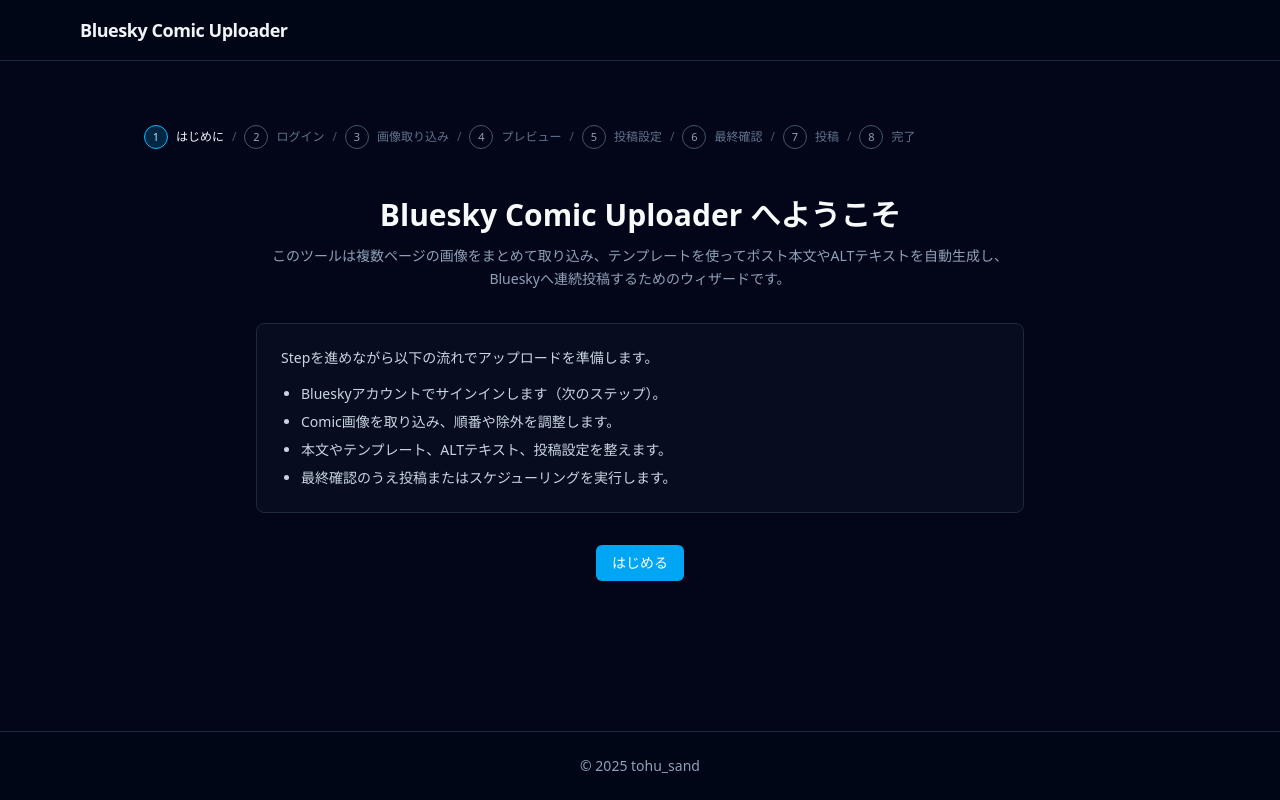
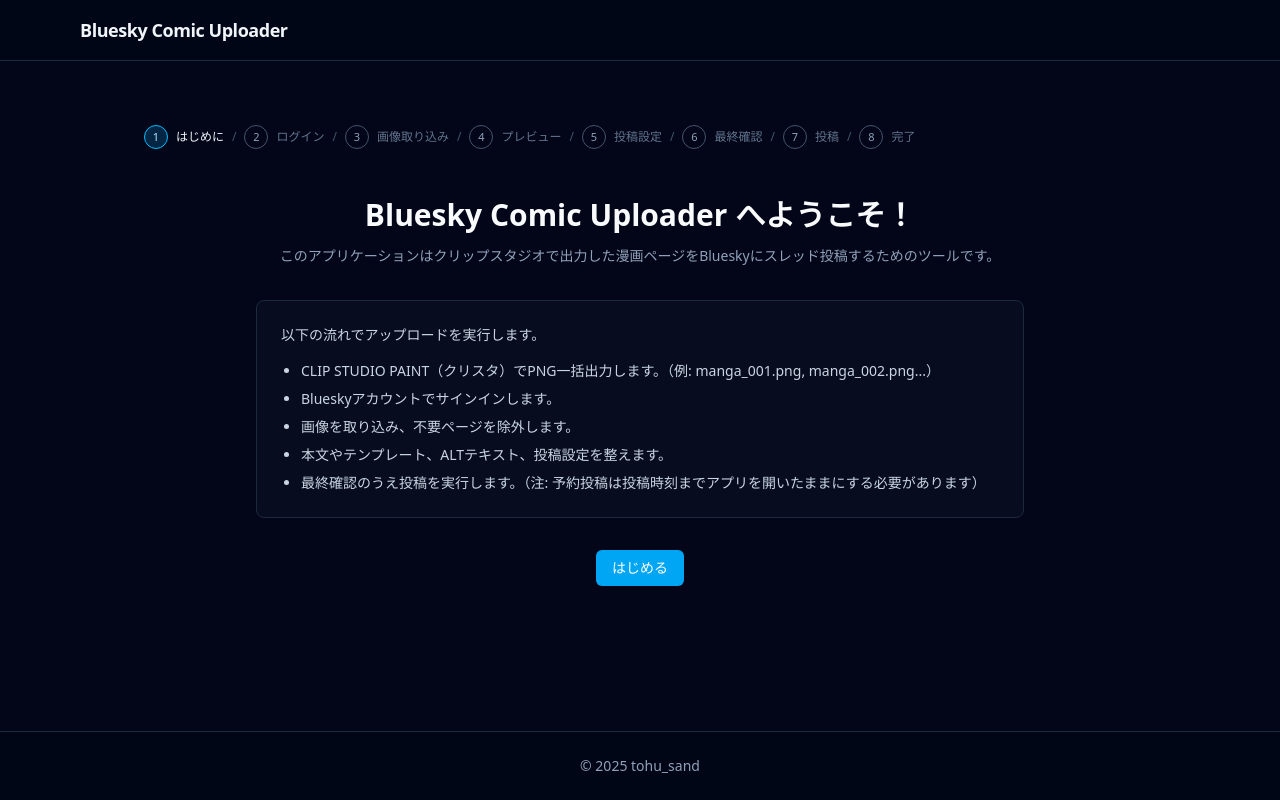
Before and after one commit to tohu-sand/Bluesky-comic-uploader, an Astro site: page / in a window 1280 px wide. Built offline with nearby package versions, Linux system fonts and the light colour scheme; Astro itself is replaced by a stand-in of ours.

Commit message:
fix: Update Intro step

```diff
--- a/src/components/steps/IntroStep.tsx
+++ b/src/components/steps/IntroStep.tsx
@@ -7,21 +7,22 @@
   return (
     <section className="mx-auto max-w-3xl space-y-8">
       <header className="space-y-3 text-center">
-        <h1 className="text-3xl font-semibold text-slate-50">Bluesky Comic Uploader へようこそ</h1>
+        <h1 className="text-3xl font-semibold text-slate-50">Bluesky Comic Uploader へようこそ！</h1>
         <p className="text-sm leading-relaxed text-slate-400">
-          このツールは複数ページの画像をまとめて取り込み、テンプレートを使ってポスト本文やALTテキストを自動生成し、Blueskyへ連続投稿するためのウィザードです。
+          このアプリケーションはクリップスタジオで出力した漫画ページをBlueskyにスレッド投稿するためのツールです。
         </p>
       </header>
 
       <div className="grid gap-4 rounded-lg border border-slate-800 bg-slate-900/40 p-6 text-sm text-slate-200">
         <p className="text-slate-300">
-          Stepを進めながら以下の流れでアップロードを準備します。
+          以下の流れでアップロードを実行します。
         </p>
         <ul className="list-disc space-y-2 pl-5 text-slate-300">
-          <li>Blueskyアカウントでサインインします（次のステップ）。</li>
-          <li>Comic画像を取り込み、順番や除外を調整します。</li>
+          <li>CLIP STUDIO PAINT（クリスタ）でPNG一括出力します。（例: manga_001.png, manga_002.png...）</li>
+          <li>Blueskyアカウントでサインインします。</li>
+          <li>画像を取り込み、不要ページを除外します。</li>
           <li>本文やテンプレート、ALTテキスト、投稿設定を整えます。</li>
-          <li>最終確認のうえ投稿またはスケジューリングを実行します。</li>
+          <li>最終確認のうえ投稿を実行します。（注: 予約投稿は投稿時刻までアプリを開いたままにする必要があります）</li>
         </ul>
       </div>
 
```
